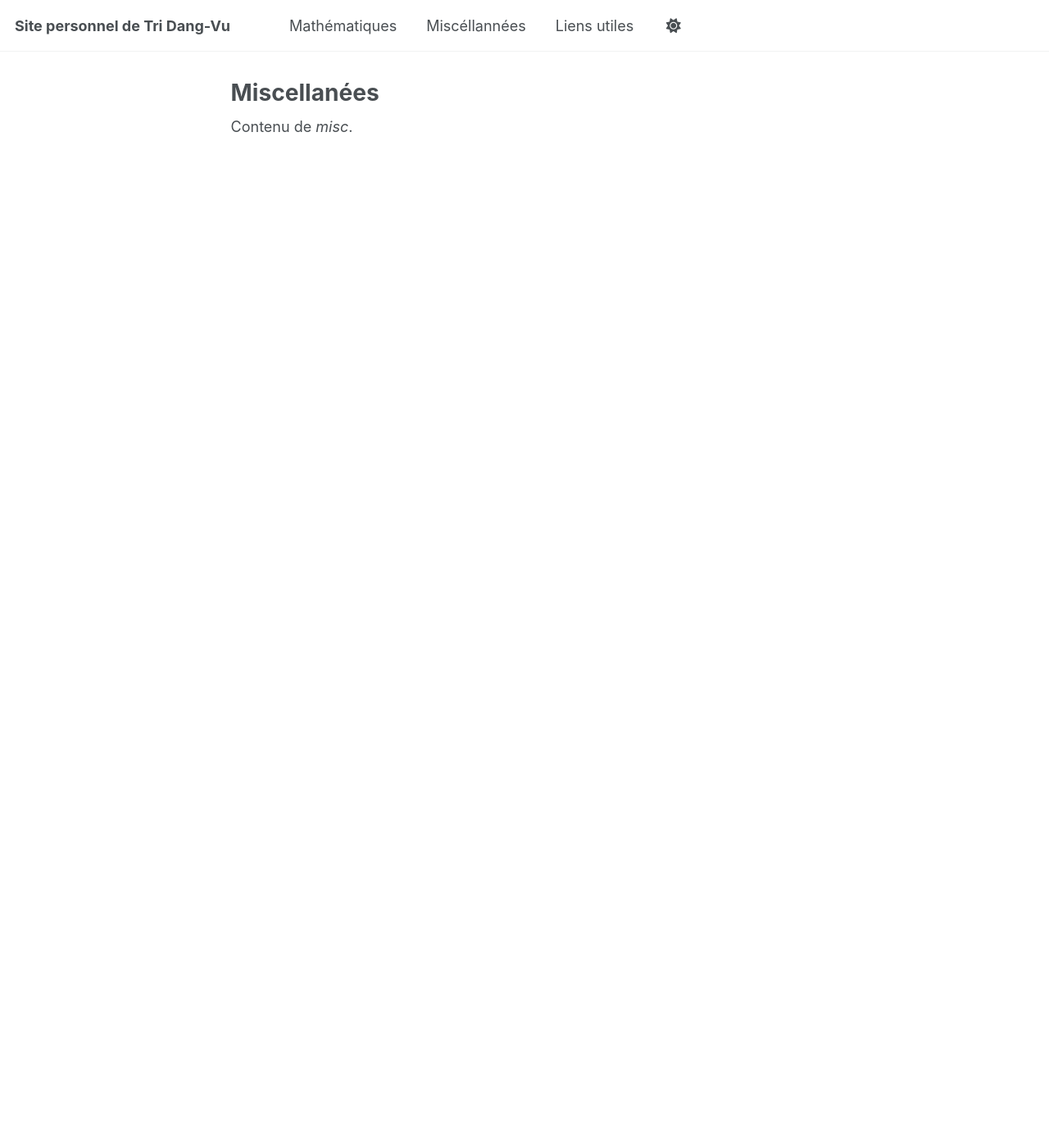
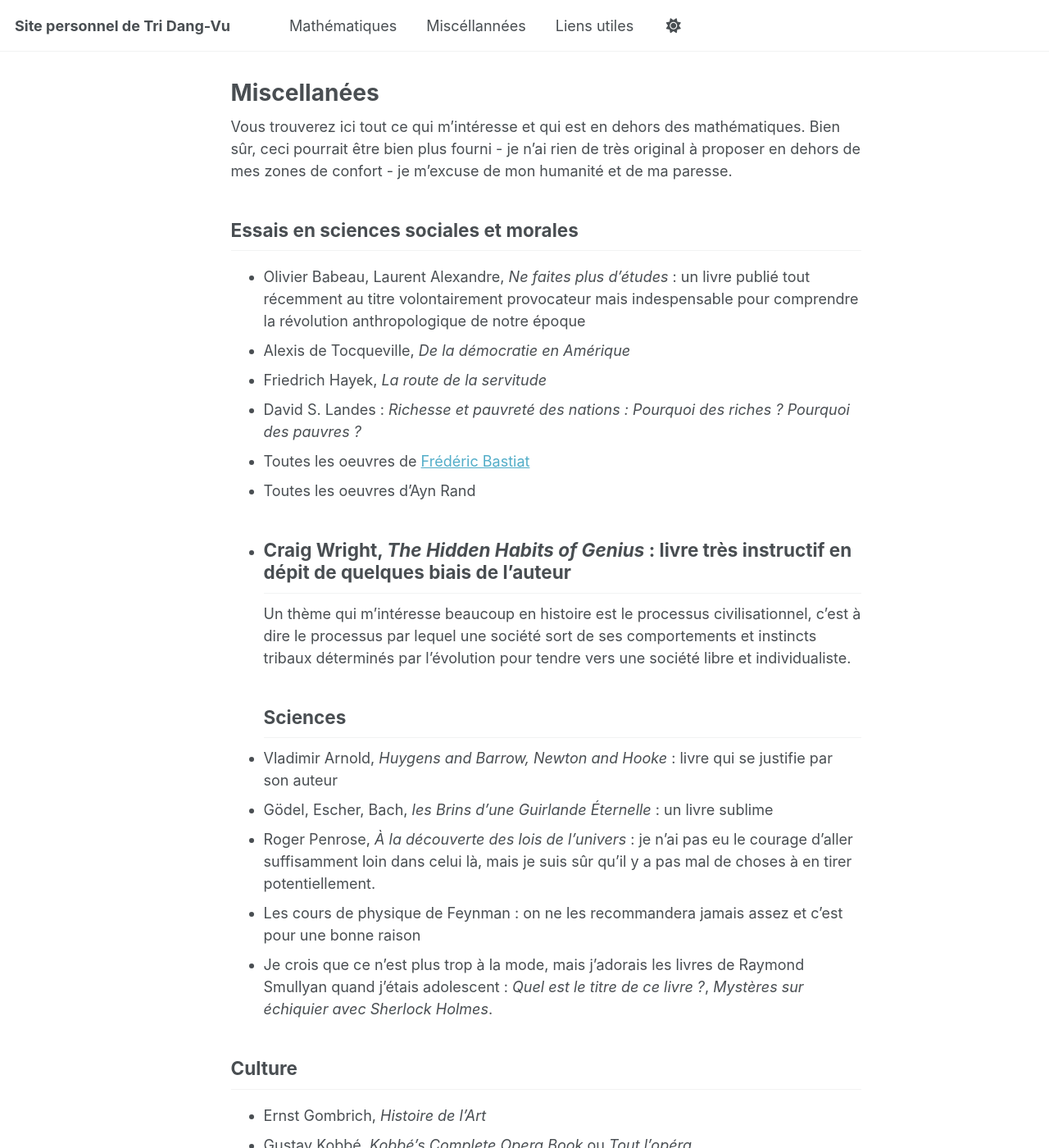
Before and after one commit to tridangvu/tridangvu.github.io, a Jekyll site: the page built from _pages/misc.md, in a window 1280 px wide and 1400 px high. Shown: the whole window at 82% size. Built offline with Jekyll 4.4.1, drawn with Linux system fonts in a browser that asks for light colours; a script that is not in the unit is left out.

Commit message:
Update misc.md

```diff
--- a/_pages/misc.md
+++ b/_pages/misc.md
@@ -6,5 +6,25 @@ author_profile: false
 sidebar: null
 classes: wide
 ---
+Vous trouverez ici tout ce qui m'intéresse et qui est en dehors des mathématiques. Bien sûr, ceci pourrait être bien plus fourni - je n'ai rien de très original à proposer en dehors de mes zones de confort - je m'excuse de mon humanité et de ma paresse.
 
-Contenu de *misc*.
+## Essais en sciences sociales et morales
+- Olivier Babeau, Laurent Alexandre, *Ne faites plus d'études* : un livre publié tout récemment au titre volontairement provocateur mais indespensable pour comprendre la révolution anthropologique de notre époque
+- Alexis de Tocqueville, *De la démocratie en Amérique*
+- Friedrich Hayek, *La route de la servitude*
+- David S. Landes : *Richesse et pauvreté des nations : Pourquoi des riches ? Pourquoi des pauvres ?*
+- Toutes les oeuvres de [Frédéric Bastiat](http://bastiat.org/)
+- Toutes les oeuvres d'Ayn Rand
+- Craig Wright, *The Hidden Habits of Genius* : livre très instructif en dépit de quelques biais de l'auteur
+---
+Un thème qui m'intéresse beaucoup en histoire est le processus civilisationnel, c'est à dire le processus par lequel une société sort de ses comportements et instincts tribaux déterminés par l'évolution pour tendre vers une société libre et individualiste.
+## Sciences
+- Vladimir Arnold, *Huygens and Barrow, Newton and Hooke* : livre qui se justifie par son auteur
+- Gödel, Escher, Bach, *les Brins d'une Guirlande Éternelle* : un livre sublime
+- Roger Penrose, *À la découverte des lois de l'univers* : je n'ai pas eu le courage d'aller suffisamment loin dans celui là, mais je suis sûr qu'il y a pas mal de choses à en tirer potentiellement.
+- Les cours de physique de Feynman : on ne les recommandera jamais assez et c'est pour une bonne raison
+- Je crois que ce n'est plus trop à la mode, mais j'adorais les livres de Raymond Smullyan quand j'étais adolescent : *Quel est le titre de ce livre ?*, *Mystères sur échiquier avec Sherlock Holmes*.
+
+## Culture
+- Ernst Gombrich, *Histoire de l'Art*
+- Gustav Kobbé, *Kobbé's Complete Opera Book* ou *Tout l'opéra*
```
